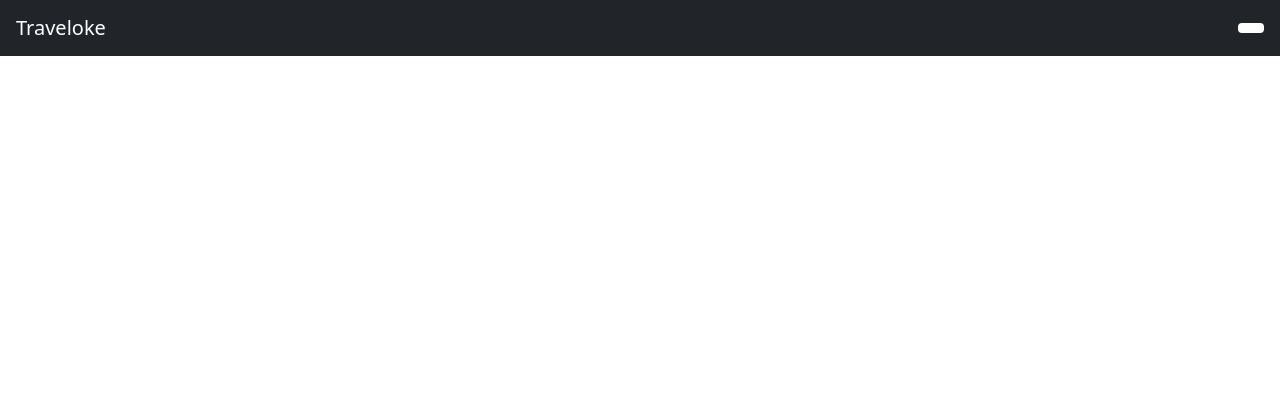
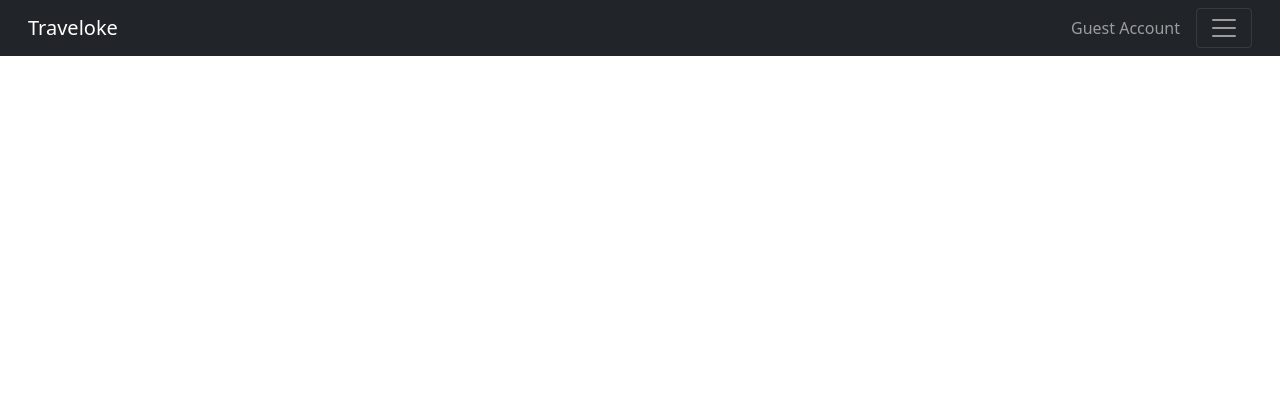
Before and after one commit to vinzmc/Traveloke, a CodeIgniter app: page /php/index.php/user/index in a window 1280 px wide. Shown: the top 420 px of the page. Run offline with CodeIgniter, Linux system fonts and the light colour scheme; some libraries are stand-ins or nearby versions.

Commit message:
navbar minor change

```diff
--- a/application/views/pages/register.php
+++ b/application/views/pages/register.php
@@ -55,7 +55,6 @@
                                 <input type="text" id="phone" class="form-control">
                                 <label for="phone">Phone Number</label>
                             </div>
-
                             <div class="form-label-group">
                                 <input type="file" id="img" class="form-control" size="20">
                                 <label for="img">Photo</label>
--- a/application/views/template/navbar.php
+++ b/application/views/template/navbar.php
@@ -9,26 +9,44 @@
 </head>
 
 <body>
+    <nav class="navbar fixed-top navbar-dark bg-dark">
+        <div class="container-fluid">
+            <a class="navbar-brand" href="<?= base_url("index.php/welcome") ?>">Traveloke</a>
 
-    <nav class="navbar fixed-top navbar-dark bg-dark">
-        <a class="navbar-brand" href="<?= base_url("index.php/welcome") ?>">Traveloke</a>
-        <button class="navbar-toggler" type="button" data-toggle="collapse" data-target="#navbarNav" aria-controls="navbarNav" aria-expanded="false" aria-label="Toggle navigation" style="background-color: white;">
+            <ul class="navbar-nav ml-auto mr-3">
+                <li class="nav-item">
+                    <a class="nav-link" href="#">
+                        <?php if (isset($_SESSION['name'])) { ?>
+                            <?= $_SESSION['name']; ?>
+                        <?php } else { ?>
+                        <?= "Guest Account";
+                        } ?>
+                    </a>
+                </li>
+            </ul>
+            <button class="navbar-toggler" type="button" data-toggle="collapse" data-target="#navbarNav" aria-controls="navbarNav" aria-expanded="false" aria-label="Toggle navigation">
+                <span class="navbar-toggler-icon"></span>
             </button>
+
             <div class="collapse navbar-collapse" id="navbarNav">
                 <ul class="navbar-nav">
                     <li class="nav-item">
                         <a class="nav-link" href="#">Booking Cart</a>
                     </li>
+                    <li class="nav-item">
+                        <a class="nav-link" href="<?= base_url('index.php/about'); ?>">About Us</a>
+                    </li>
                     <?php if (isset($_SESSION['name'])) { ?>
                         <li class="nav-item">
                             <a class="nav-link" href="<?= base_url('index.php/login/logout'); ?>">Logout</a>
                         </li>
-                <?php } else {?>
+                    <?php } else { ?>
                         <li class="nav-item">
                             <a class="nav-link" href="<?= base_url("index.php/login") ?>">Login</a>
                         </li>
                     <?php } ?>
-                <div class="dropdown show">
+
+                    <li class="nav-item dropdown">
                         <a class="btn btn-secondary dropdown-toggle" href="#" role="button" id="dropdownMenuLink" data-toggle="dropdown" aria-haspopup="true" aria-expanded="false">
                             About Us
                         </a>
@@ -39,8 +57,9 @@
                             <a class="dropdown-item" href="<?= base_url("index.php/welcome/riki") ?>">Ricky Tandiono</a>
                             <a class="dropdown-item" href="<?= base_url("index.php/welcome/sergio") ?>">Sergio Nathaniel</a>
                         </div>
+                    </li>
+                </ul>
             </div>
-            </ul>
         </div>
     </nav>
 </body>
```
Lines whose indentation alone changed are shown as unchanged.
